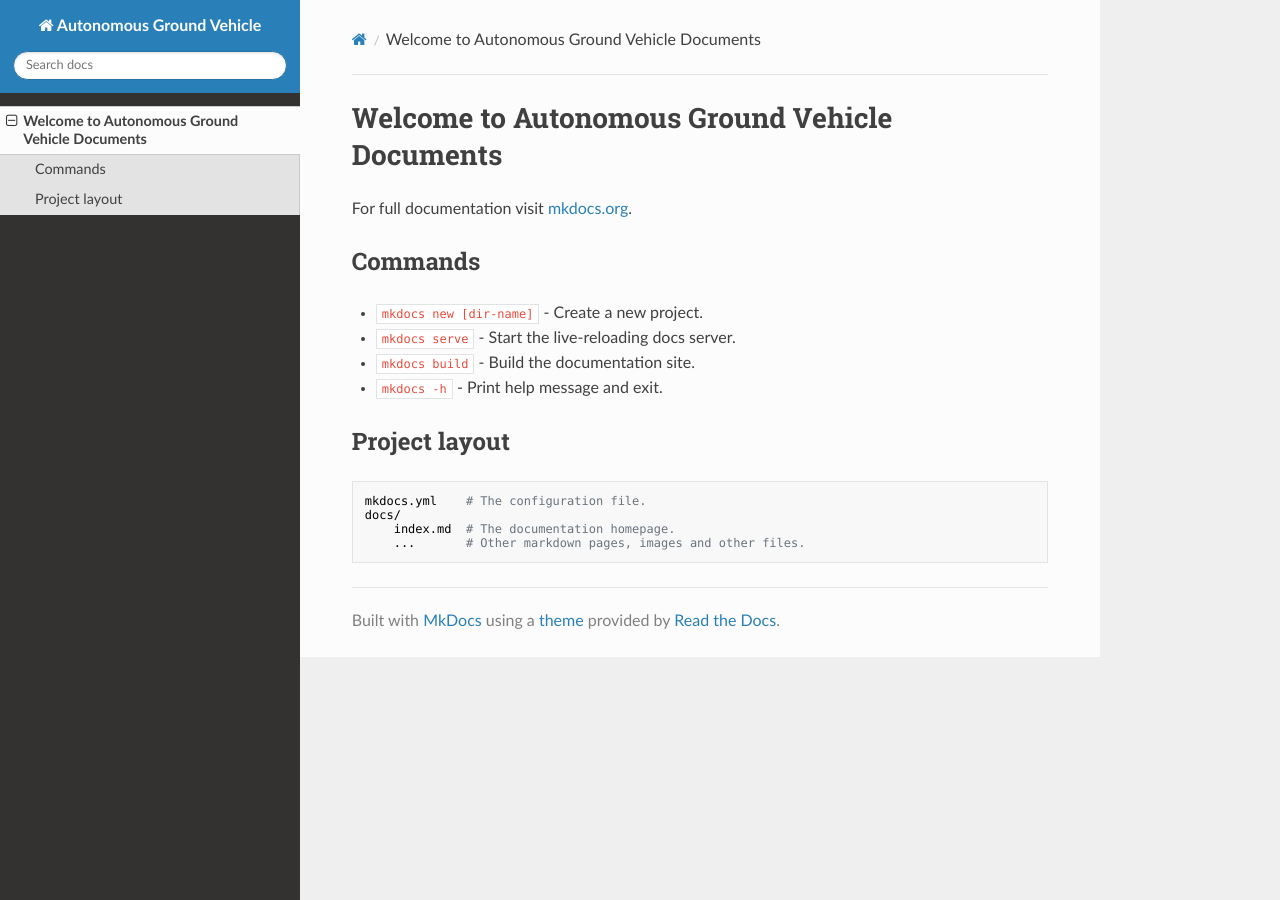
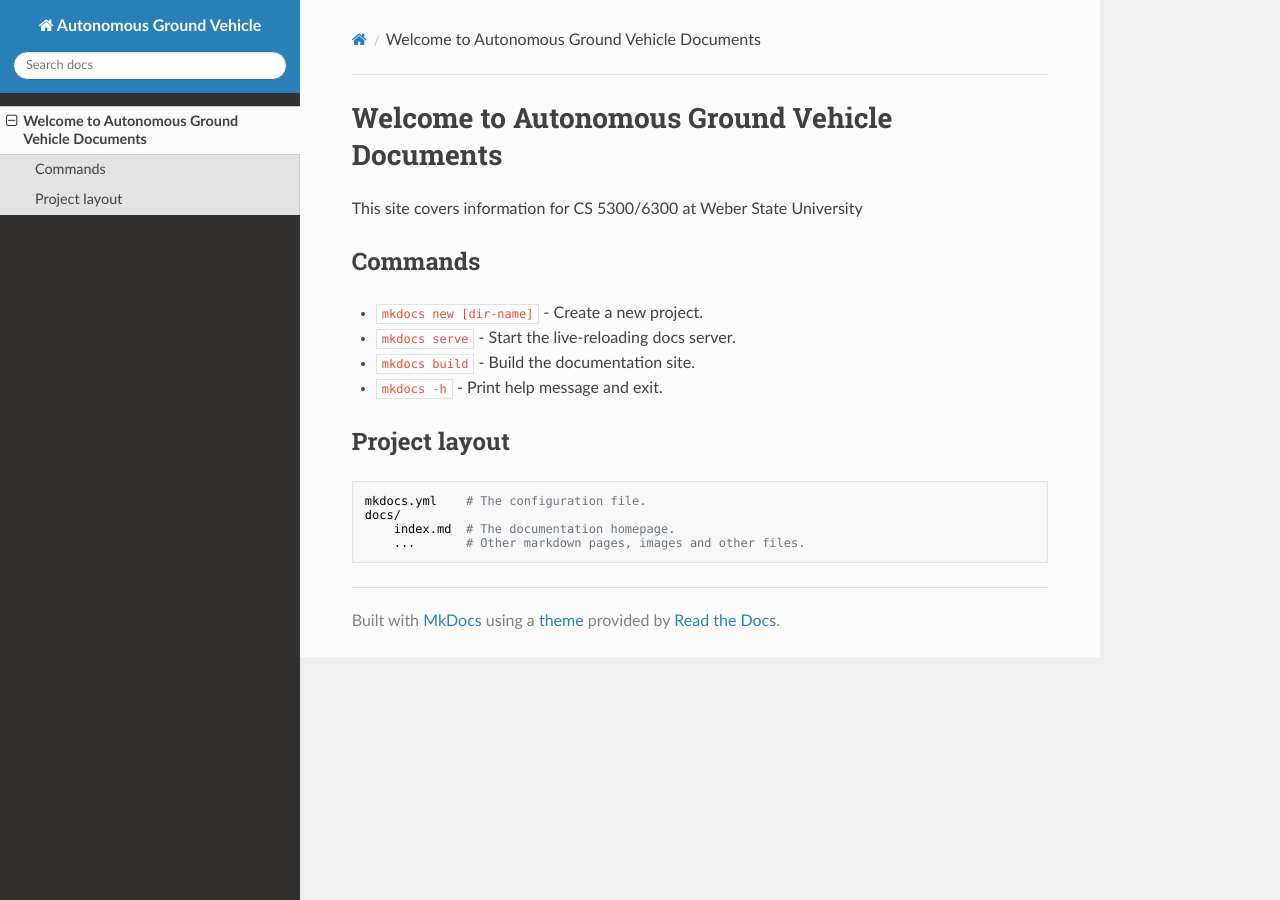
Before and after one commit to Weber-AGV/AGV-docs, an MkDocs documentation site: the page built from docs/index.md, in a window 1280 px wide. Built offline with MkDocs 1.6.1, drawn with Linux system fonts in a browser that asks for light colours; nearby versions of some CDN libraries.

Commit message:
mod to index page

```diff
--- a/docs/index.md
+++ b/docs/index.md
@@ -1,6 +1,6 @@
 # Welcome to Autonomous Ground Vehicle Documents
 
-For full documentation visit [mkdocs.org](https://www.mkdocs.org).
+This site covers information for CS 5300/6300 at Weber State University
 
 ## Commands
 
```
